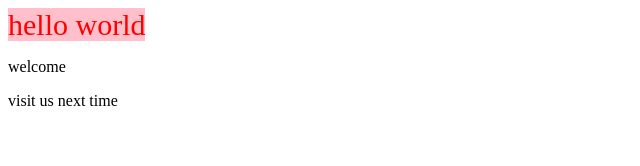
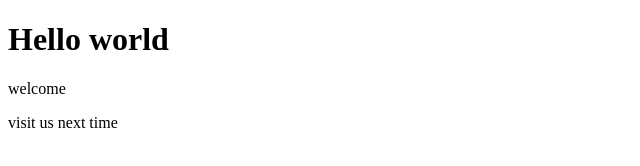
Before and after one commit to Nikkybuzz/git-playground, a plain HTML site: page index.html in a window 1280 px wide. Shown: the whole page, without its empty margins (0-640 px from the left). Drawn offline with Linux system fonts and the light colour scheme.

Commit message:
chore: added Hello world

```diff
--- a/index.html
+++ b/index.html
@@ -7,7 +7,7 @@
     <link rel="stylesheet" href="index.css" />
 </head>
 <body>
-    <hi>hello world</hi>
+    <h1>Hello world</h1>
     <p>welcome</p>
     <p>visit us next time</p>
 </body>
```
